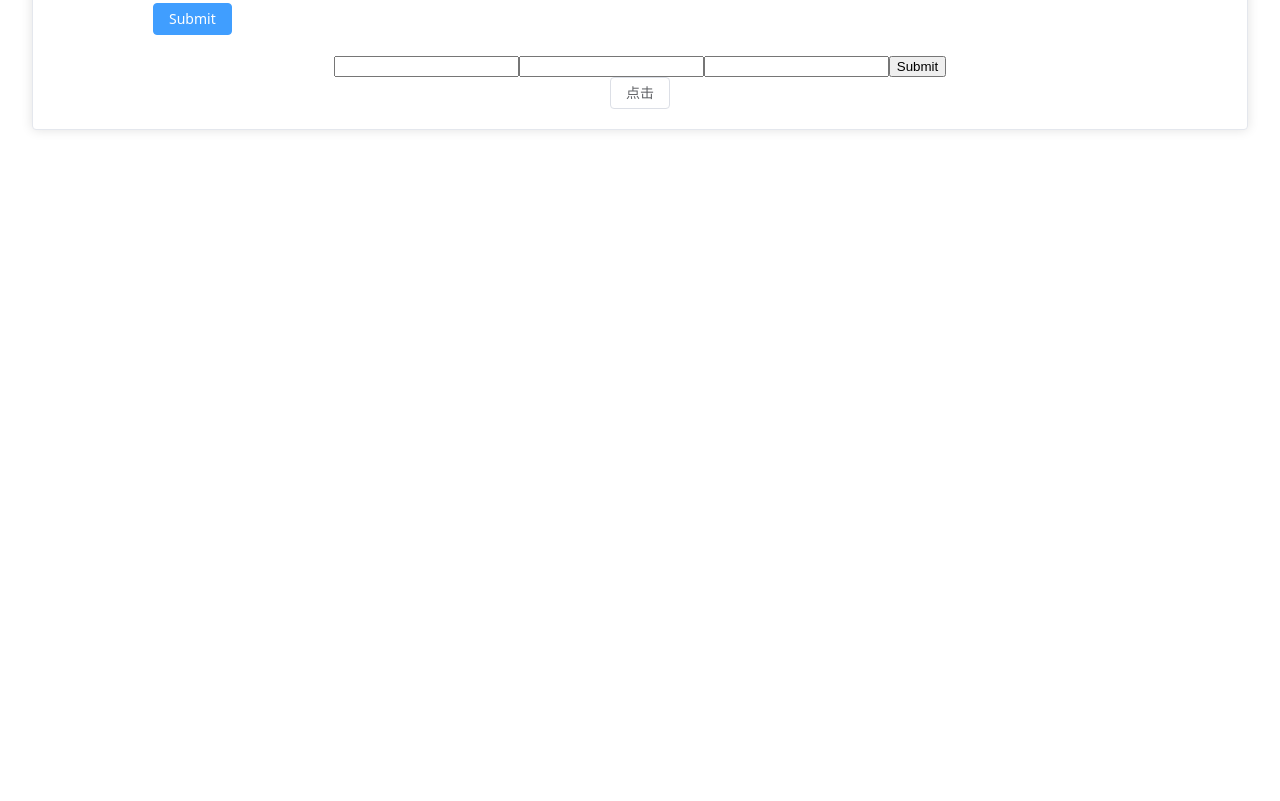
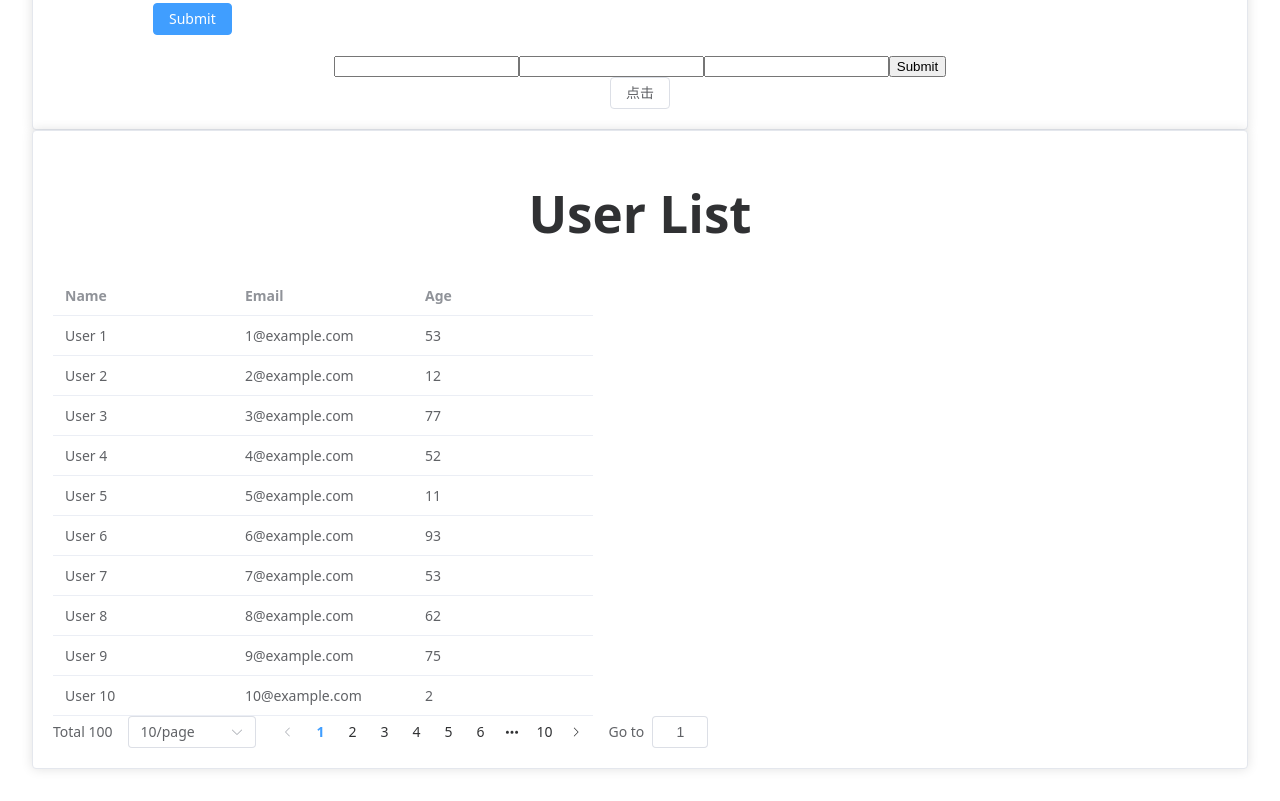
Before and after one commit to woai30231/element-plus-ts-vue3, a Vue app: page /TspracticeThree in a window 1280 px wide. Shown: the part 540-1341 px from the top of the page. Before the commit the page ends 800 px from the top, so only its background shows below. Built offline with nearby package versions, Linux system fonts and the light colour scheme.

Commit message:
更新代码

```diff
--- /dev/null
+++ b/src/components/ts-practice3/UserList.vue
@@ -0,0 +1,55 @@
+<template>
+    <div>
+        <h1>
+            User List
+        </h1>
+        <el-table :data="users" style="width:540px;">
+            <el-table-column prop="name" label="Name" width="180" />
+            <el-table-column prop="email" label="Email" width="180" />
+            <el-table-column prop="age" label="Age" width="180" />
+        </el-table>
+
+        <el-pagination
+            @size-change="handleSizeChange"
+            @current-change="handleCurrentChange"
+            :current-page="currentPage"
+            :page-sizes="[10,20,30,40]"
+            :page-size="pageSize"
+            layout="total,sizes,prev,pager,next,jumper"
+            :total="total"
+        ></el-pagination>
+    </div>
+</template>
+<script setup lang="ts">
+import {ref,computed} from 'vue';
+interface User {
+    id:number;
+    name:string;
+    email:string;
+    age:number;
+}
+
+const usersData :User[] = Array.from({length:100},(_,i)=>({
+    id:i+1,
+    name:`User ${i +1}`,
+    email:`${i+1}@example.com`,
+    age:Math.floor(Math.random() * 100)
+}))
+
+const total = ref(100);
+const currentPage = ref(1);
+const pageSize = ref(10);
+const handleSizeChange = (size:number)=>{
+    pageSize.value = size;
+    currentPage.value = 1;
+}
+const handleCurrentChange = (page:number)=>{
+    currentPage.value = page;
+}
+
+const users = computed(()=>{
+    const start = (currentPage.value -1) * pageSize.value;
+    const end = start + pageSize.value;
+    return usersData.slice(start,end);
+})
+</script>
--- /dev/null
+++ b/src/components/ts-practice4/practice1.vue
@@ -0,0 +1,36 @@
+<template>
+    <el-form label-width="120px">
+        <el-form-item label="姓名">
+            <el-input v-model="form.username"></el-input>
+        </el-form-item>
+        <el-form-item label="邮箱">
+            <el-input v-model="form.email" />
+        </el-form-item>
+        <el-form-item label="密码">
+            <el-input type="password" v-model="form.password"/>
+        </el-form-item>
+        <el-button @click="submitForm">提交</el-button>
+    </el-form>
+
+</template>
+<script setup lang="ts">
+import {reactive} from 'vue';
+import request from '@/utils/request';
+interface Form {
+    username:string
+    age?:number
+    email:string
+    password:string
+}
+
+const form = reactive<Form>({
+    username:'',
+    email:'',
+    password:''
+})
+const submitForm = ()=>{
+    console.log(form)
+    const res = request.post("/api/signup",form);
+    console.log(res);
+}
+</script>
--- /dev/null
+++ b/src/components/ts-practice4/practice2.vue
@@ -0,0 +1,23 @@
+<template>
+    <div>
+        <h3>{{user.name}}</h3>
+        <p>年龄：{{user.age}}</p>
+        <p>id:{{user.id}}</p>
+    </div>
+</template>
+<script setup lang="ts">
+import {defineProps,type PropType} from 'vue';
+interface User{
+    id:number
+    name:string;
+    age:number
+}
+const props = defineProps({
+    user:{
+        type:Object as PropType<User>,
+        required:true
+    }
+})
+
+
+</script>
--- /dev/null
+++ b/src/components/ts-practice4/practice3.vue
@@ -0,0 +1,31 @@
+<template>
+    <el-table :data="users" border style="width:100%">
+        <el-table-column prop="name" label="姓名"></el-table-column>
+        <el-table-column prop="age" label="年龄"></el-table-column>
+        <el-table-column label="操作">
+            <template #default="scope">
+                <el-button @click="editUser(scope.row)">编辑</el-button>
+            </template>
+        </el-table-column>
+    </el-table>
+</template>
+<script setup lang="ts">
+import {ref} from 'vue';
+interface User {
+    id:number;
+    name:string;
+    age:number
+}
+
+const users = ref<User[]>([
+    {id:1,name:'张三',age:25},
+    {id:2,name:'李四',age:30}
+])
+const editUser = (user:User)=>{
+    console.log(user)
+    console.log(`正在编辑用户：${user.name}`)
+    const index = users.value.findIndex((item)=>item.id == user.id);
+    console.log(index);
+    users.value.splice(index,1)
+}
+</script>
--- a/src/router/router.ts
+++ b/src/router/router.ts
@@ -59,6 +59,12 @@ export const constantRoutes : AppRouteRecordRaw[] = [
         name:'TspracticeThree',
         component:()=>import("@/views/TspracticeThree.vue"),
         meta:{title:'ts实战演示3'}
+    },
+    {
+        path:'/TspracticeFore',
+        name:'TspracticeFore',
+        component:()=>import("@/views/TspracticeFore.vue"),
+        meta:{title:'ts实战演示4'}
     }
 
 ]
--- /dev/null
+++ b/src/views/TspracticeFore.vue
@@ -0,0 +1,27 @@
+<template>
+
+    <div>
+        <h2>TS演示</h2>
+
+        <el-card>
+            <practice1 />
+        </el-card>
+        <el-card>
+            <practice2 :user="user" />
+        </el-card>
+        <el-card>
+            <practice3 />
+        </el-card>
+    </div>
+
+</template>
+<script lang="ts" setup>
+import practice1 from '@/components/ts-practice4/practice1.vue';
+import practice2 from '@/components/ts-practice4/practice2.vue';
+import practice3 from '@/components/ts-practice4/practice3.vue';
+const user = {
+    name:'testname',
+    id:242424,
+    age:22
+}
+</script>
--- a/src/views/TspracticeThree.vue
+++ b/src/views/TspracticeThree.vue
@@ -5,10 +5,15 @@
         <RegisterForm ref="childForm" />
         <el-button @click="handleClick">点击</el-button>
     </el-card>
+
+    <el-card>
+        <UserList />
+    </el-card>
 </div>
 </template>
 <script setup lang="ts">
 import RegisterForm from '@/components/ts-practice3/RegisterForm.vue';
+import UserList from '@/components/ts-practice3/UserList.vue';
 import {ref,onMounted} from 'vue';
 const childForm = ref<InstanceType<typeof RegisterForm> | null>(null);
 const handleClick = ()=>{
```
